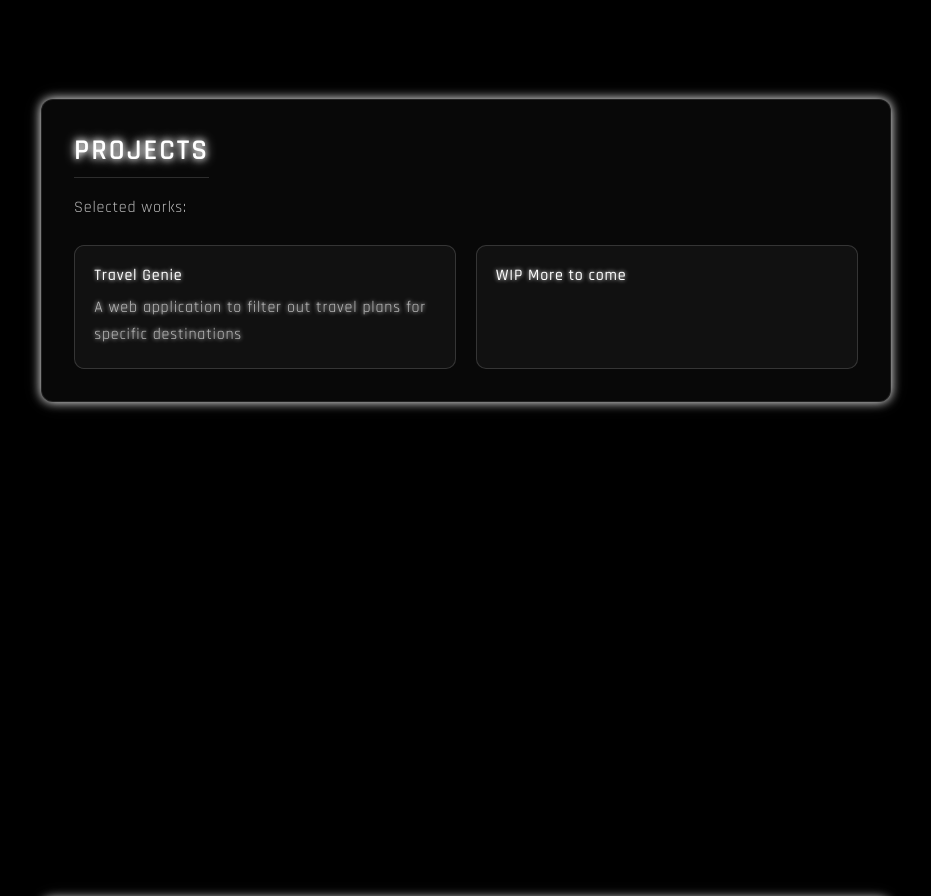
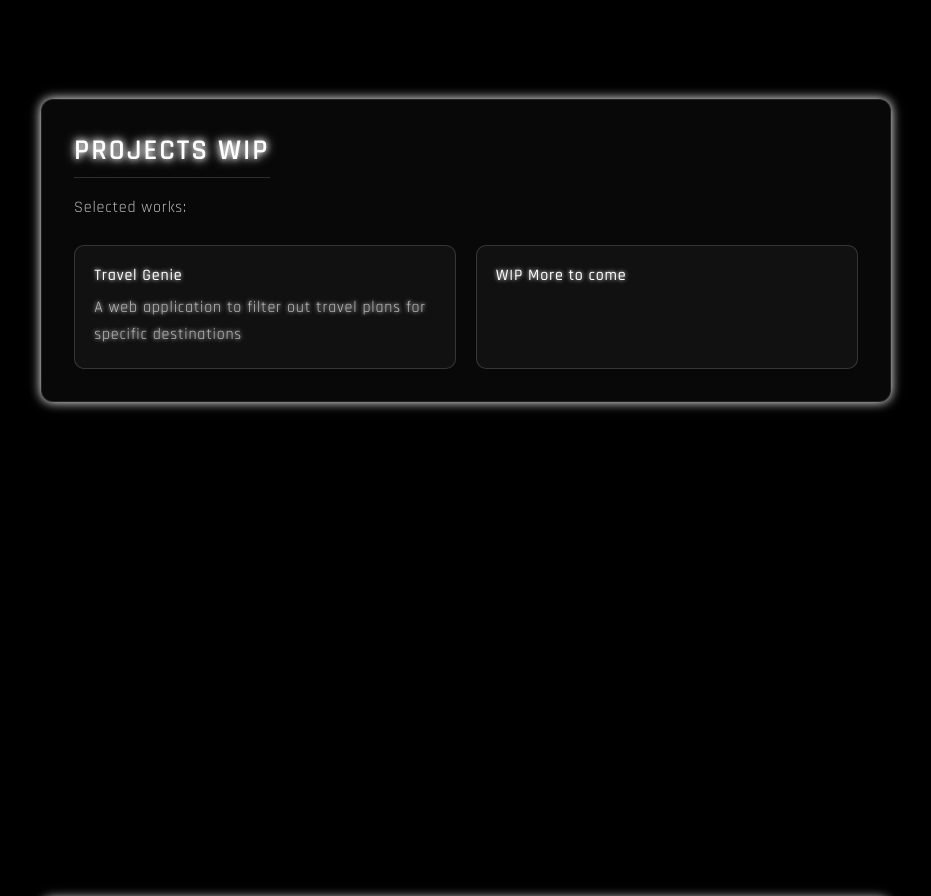
Before and after one commit to joshcdomingo/Portfolio-website, a plain HTML site: page index.html in a window 1280 px wide. Shown: the part 1780-2676 px from the top of the page, without its empty margins (174-1105 px from the left). Drawn offline with Linux system fonts and the light colour scheme.

Commit message:
Updated Section

```diff
--- a/index.html
+++ b/index.html
@@ -66,7 +66,7 @@
 
   <section id="projects">
     <div class="container">
-      <h2>Projects</h2>
+      <h2>Projects WIP</h2>
       <p>Selected works:</p>
       <div class="projects">
         <div class="project">
```
